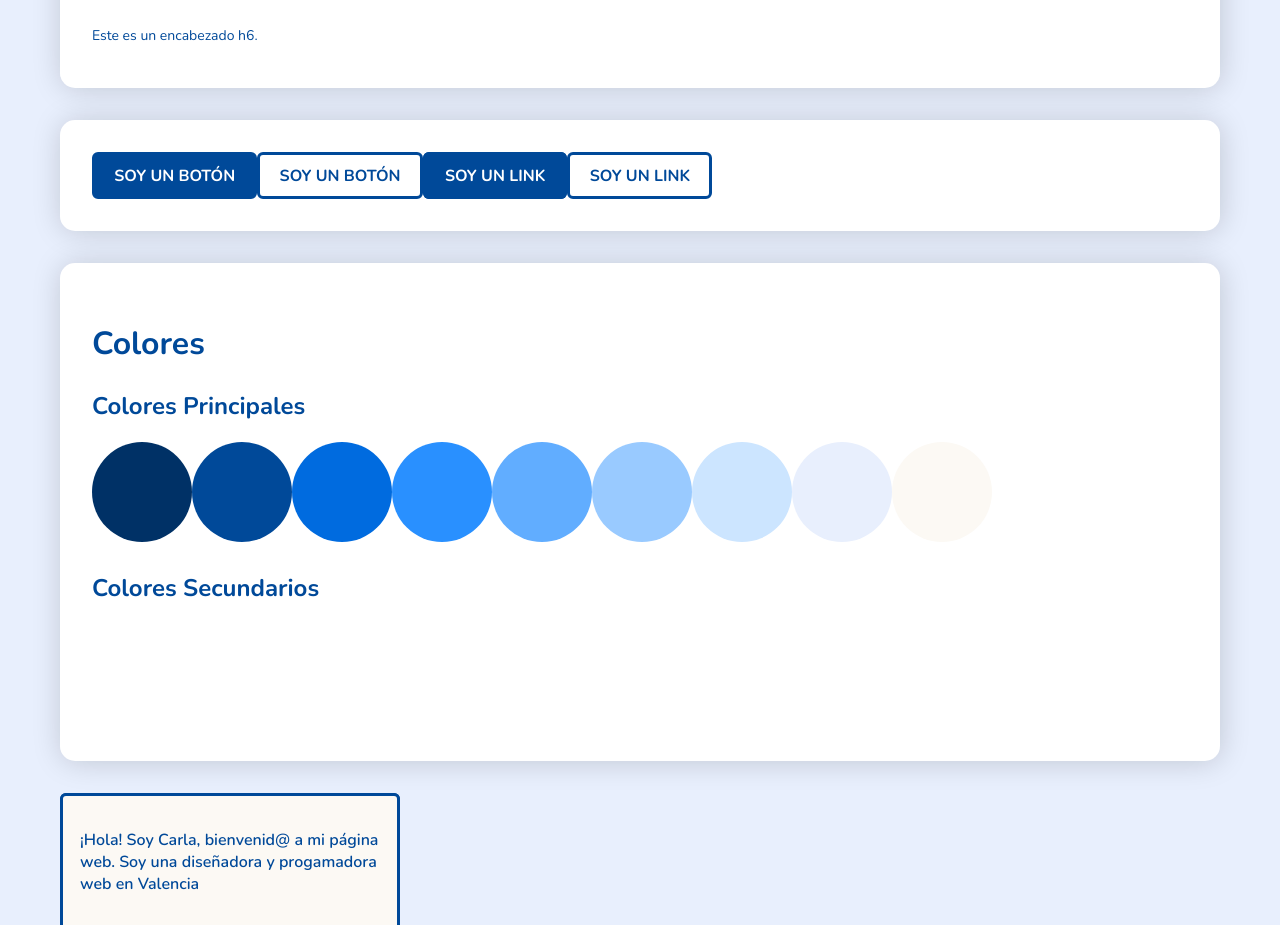
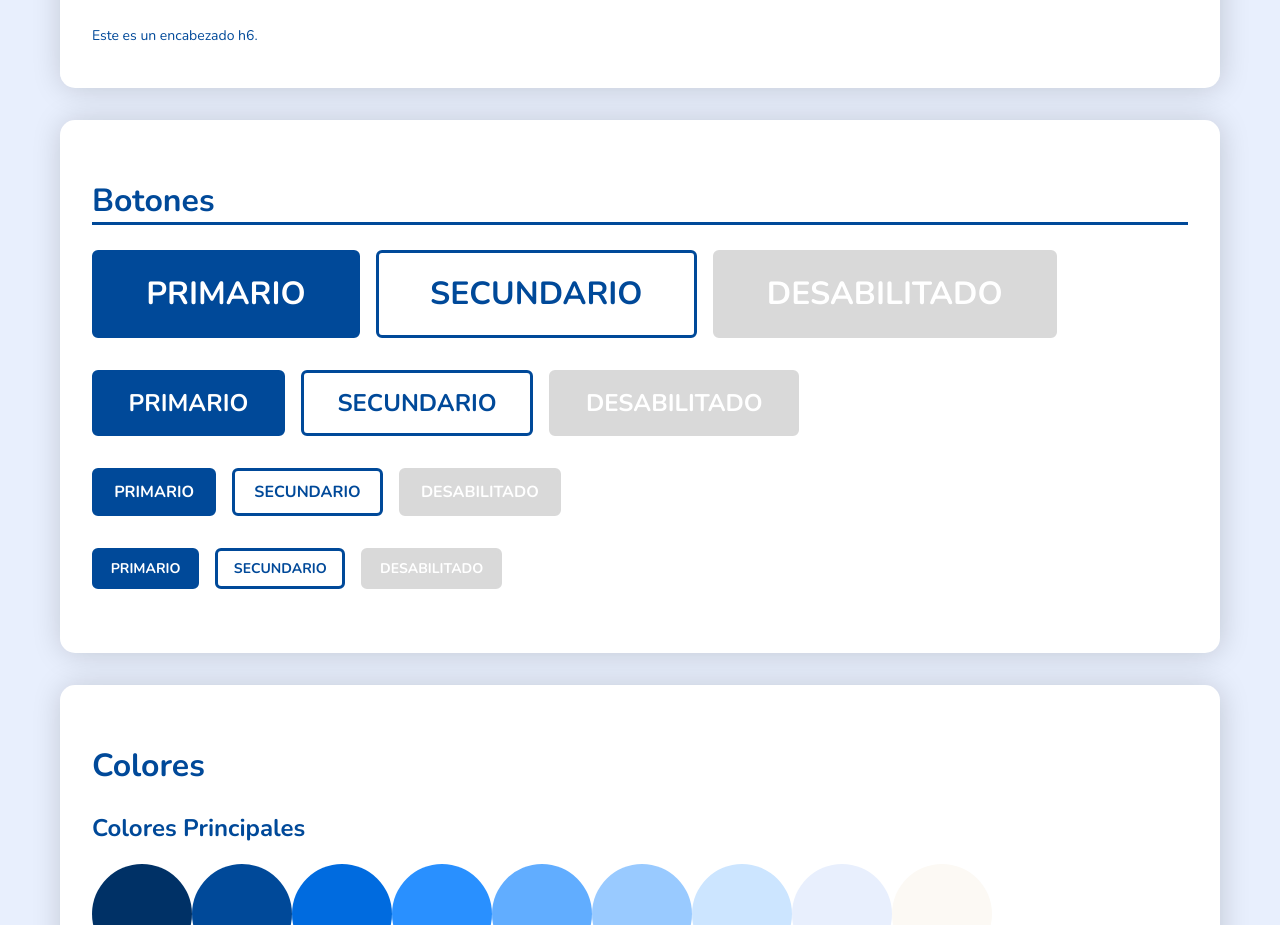
Before and after one commit to carugui/project-gamma, a React (Vite) app: page /styleguide in a window 1280 px wide. Shown: the part 940-1865 px from the top of the page. Built offline with nearby package versions, Linux system fonts and the light colour scheme.

Commit message:
Reajustado botones

```diff
--- a/src/components/button/Button.jsx
+++ b/src/components/button/Button.jsx
@@ -1,12 +1,18 @@
+import { Link } from 'react-router-dom';
 import './Button.scss';
 
-function Button() {
+function Button(props) {
     return (
         <>
-          <button>Soy un botón</button>
-          <button className='btn--secondary'>Soy un botón</button>
-          <a href="xxx" className='btn'>Soy un link</a>
-          <a href="xxx" className='btn btn--secondary'>Soy un link</a>
+            {props.link ?
+                <Link to={props.goTo} target={props.target ? props.target : '_self'} className={`btn linkAsBtn ${props.optionalClasses} ${props.type === '' ? '' : `btn--${props.type}`} ${props.size !== 'regular' ? `btn--${props.size}` : '' }`}>
+                    {props.text === '' ? '' : props.text}
+                </Link>
+            :
+                <button onClick={props.handleClick} className={`btn ${props.optionalClasses} ${props.type === '' ? '' : `btn--${props.type}`} ${props.size !== 'regular' ? `btn--${props.size}` : '' }`} type="button" disabled={props.status === 'disabled' ? true : false}>
+                    {props.text === '' ? '' : props.text}
+                </button>
+            }
         </>
     )
 }
--- a/src/components/button/Button.scss
+++ b/src/components/button/Button.scss
@@ -14,11 +14,53 @@ button, .btn {
     cursor: pointer;
     color: white;
     text-decoration: none;
+
+    &:hover {
+        background-color: $blue_dark_2;
+        border-color: $blue_dark_2;
+    }
+
+    &:disabled {
+        background-color: $grey_light;
+        border-color: $grey_light;
+        cursor: not-allowed;
+    }
 }
 
-.btn--secondary {
+.btn {
+
+    &--secondary {
     box-sizing: border-box;
     background-color: transparent;
     border: $border_thickness solid $color-primary;
     color: $color-primary;
+
+        &:hover {
+            background-color: transparent;
+            border-color: $color-primary;
+            box-shadow:inset 0px 0px 0px 1px $color-primary;
+        }
+
+        &:disabled {
+            border-color: $grey_light;
+            cursor: not-allowed;
+        }
+    }
+
+    &--small {
+        font-size: fs(small);
+        padding: 0.6em 1.12em;
+    }
+
+    &--big {
+        font-size: fs(x-big);
+        padding: 0.6em 1.4em;
+    }
+
+    &--x-big {
+        font-size: fs(xx-big);
+        padding: 0.6em 1.6em;
+    }
+
+
 }
--- a/src/styleguide/Styleguide.jsx
+++ b/src/styleguide/Styleguide.jsx
@@ -28,9 +28,33 @@ export default function Styleguide ( ) {
             <h6>Este es un encabezado h6.</h6>
         </section>
 
-        <div className='section'>
-            <Button />
-        </div>
+        <section className='section section__buttons'>
+            <h2 className="section__header">Botones</h2>
+
+            <div>
+                <Button text='Primario' size='x-big'/>
+                <Button text='Secundario' type='secondary' size='x-big'/>
+                <Button text='Desabilitado' status='disabled' size='x-big'/>
+            </div>
+
+            <div>
+                <Button text='Primario' size='big'/>
+                <Button text='Secundario' type='secondary' size='big'/>
+                <Button text='Desabilitado' status='disabled' size='big'/>
+            </div>
+
+            <div>
+                <Button text='Primario'/>
+                <Button text='Secundario' type='secondary'/>
+                <Button text='Desabilitado' status='disabled'/>
+            </div>
+
+            <div>
+                <Button text='Primario' size='small'/>
+                <Button text='Secundario' type='secondary' size='small'/>
+                <Button text='Desabilitado' status='disabled' size='small'/>
+            </div>
+        </section>
 
         <div className='section'>
         <h2 className="titular-seccion">Colores</h2>
--- a/src/styleguide/style.scss
+++ b/src/styleguide/style.scss
@@ -7,15 +7,6 @@
     width: 64px;
     height: 64px;
 }
-
-.green {
-    color: green;
-}
-
-.pink {
-    color: pink;
-}
-
 
 .section {
 
@@ -31,6 +22,12 @@
         border-bottom: 3px solid #004999;
         opacity: 1;
     }
+
+    &__buttons div {
+        margin-bottom: 2rem;
+        display: flex;
+        gap: 1rem;
+    }
 }
 
 
```
